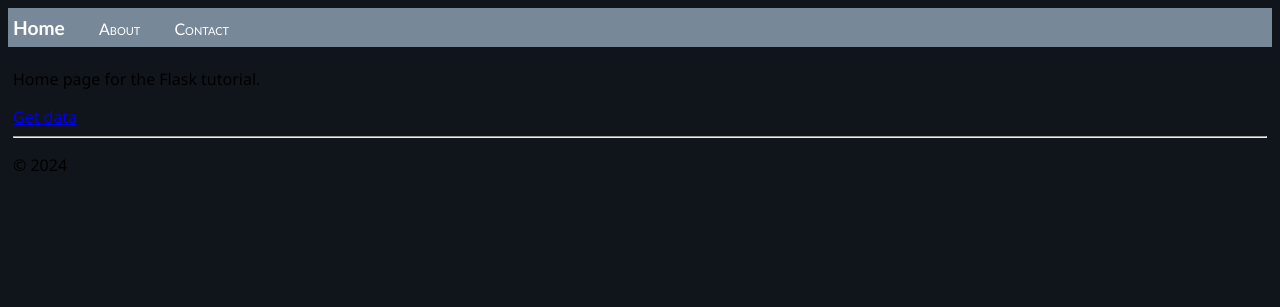
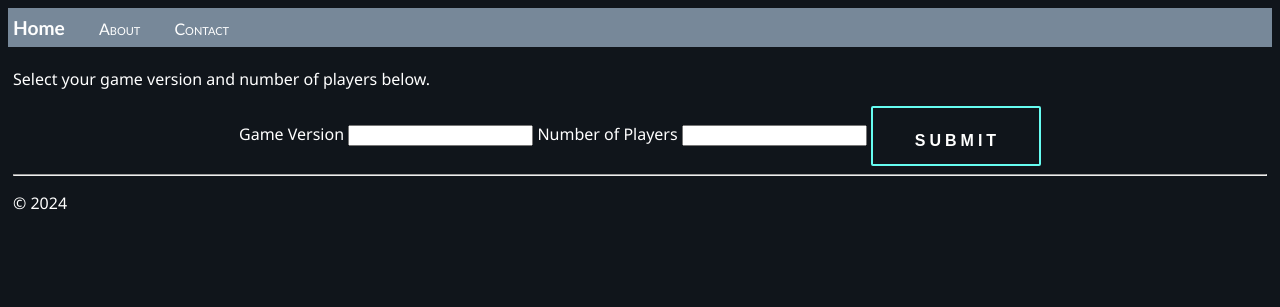
Before and after one commit to cedrichille/monopoly-companion-app, a Flask app: page /game-setup/ in a window 1280 px wide. Shown: the top 307 px of the page. Run offline with Flask 3, Linux system fonts and the light colour scheme.

Commit message:
begin building game_setup forms and logic

```diff
--- a/monopoly_companion/db.py
+++ b/monopoly_companion/db.py
@@ -24,6 +24,9 @@ def init_db():
     with current_app.open_resource('schema.sql') as f:
         db.executescript(f.read().decode('utf8'))
 
+    # use pandas to insert the static data for game version, properties, etc. from json
+    # and add bank and free parking player info, as well as initial property ownership.
+
 @click.command('init-db')
 def init_db_command():
     """Clear the existing data and create new tables"""
--- a/monopoly_companion/game_setup.py
+++ b/monopoly_companion/game_setup.py
@@ -5,17 +5,44 @@ from monopoly_companion.db import get_db
 
 bp = Blueprint('game_setup', __name__, url_prefix='/game-setup', static_folder='static')
 
+# this blueprint contains the code for game version selection and player registration.
+
 @bp.route("/", methods=("GET","POST"))
 def index():
-        return render_template("game_setup/index.html")
+    if request.method == "POST":
+        game_version_name = request.form['game_version']
+        no_of_players = request.form['no_of_players']
+        db = get_db()
+        error = None
 
-@bp.route("/hello/")
-@bp.route("/hello/<name>")
-def hello_there(name = None):
+        if not game_version_name:
+            error = 'Game version is required.'
+        elif not no_of_players:
+            error = 'Number of players is required.'
+
+        if error is None:
+            game_version = db.execute(
+                "SELECT * FROM game_version WHERE game_version_name = ?",
+                (game_version_name,)
+            ).fetchone()
+
+        if game_version is None:
+            error = 'Game version not found'
+        else:
+            session.clear()
+            session['game_version_id'] = game_version['game_version_id']
+            session['no_of_players'] = no_of_players
+
+            return redirect(url_for('game_setup.player_registration'))
+
+        flash(error)
+
+    return render_template("game_setup/index.html")
+
+@bp.route("/player_registration/", methods=("GET","POST"))
+def player_registration(name = None):
     return render_template(
-        "hello_there.html",
-        name=name,
-        date=datetime.now()
+        "game_setup/player_registration.html"
     )
 
 @bp.route("/api/data")
--- a/monopoly_companion/static/site.css
+++ b/monopoly_companion/static/site.css
@@ -61,7 +61,7 @@
   text-align: center;
 }
 
-  input[type=submit]  {
+input[type=submit] {
   margin: 0 auto;
   width: 170px;
   height: 60px;
@@ -152,4 +152,9 @@
 .body-content {
   padding: 5px;
   font-family: 'Segoe UI', Tahoma, Geneva, Verdana, sans-serif;
+  color: white;
 }
+
+.flash {
+  color: red
+}
--- a/monopoly_companion/templates/game_setup/index.html
+++ b/monopoly_companion/templates/game_setup/index.html
@@ -1,8 +1,14 @@
 {% extends "layout.html" %}
 {% block title %}
-Home
+Game Setup
 {% endblock %}
 {% block content %}
-<p>Home page for the Flask tutorial.</p>
-<a href="{{ url_for('game_setup.get_data') }}">Get data</a>
+<p>Select your game version and number of players below.</p>
+<form method="post">
+    <label for="game_version">Game Version</label>
+    <input name="game_version" id="game_version">
+    <label for="no_of_players">Number of Players</label>
+    <input name="no_of_players" id="no_of_players">
+    <input type="submit" value="Submit">
+</form>
 {% endblock %}
--- a/monopoly_companion/templates/layout.html
+++ b/monopoly_companion/templates/layout.html
@@ -16,6 +16,9 @@
     <div class="body-content">
         {% block content %}
         {% endblock %}
+        {% for message in get_flashed_messages() %}
+        <div class="flash">{{ message }}</div>
+        {% endfor %}
         <hr/>
         <footer>
             <p>&copy; 2024</p>
```
Also changed, not shown: monopoly_companion/templates/game_setup/player_registration.html (added, +8 -0 lines). Lines whose indentation alone changed are shown as unchanged.
